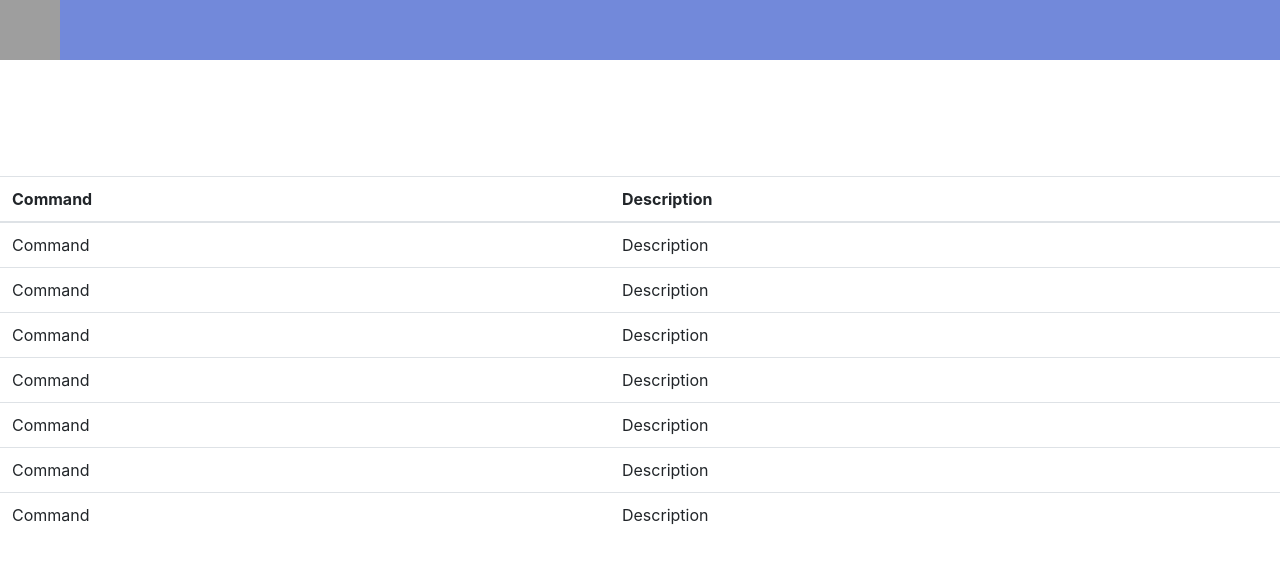
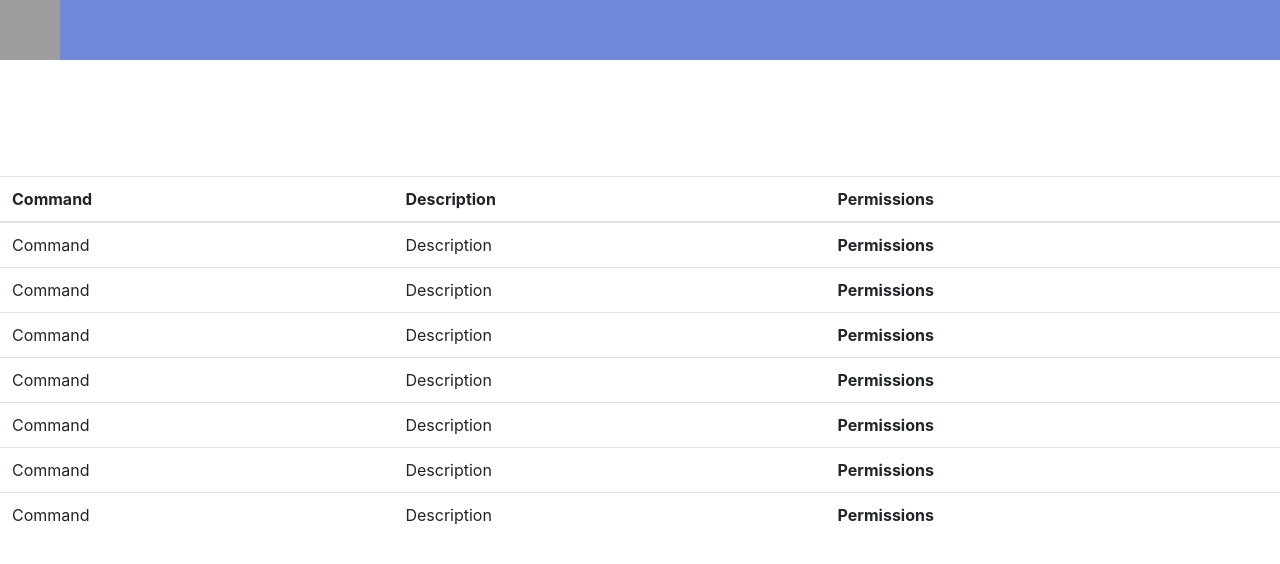
Before and after one commit to GhostuBot/ghostubot.github.io, a plain HTML site: page commands.html in a window 1280 px wide. Drawn offline with Linux system fonts and the light colour scheme; grey boxes are pictures that could not be loaded.

Commit message:
Update commands.html

```diff
--- a/commands.html
+++ b/commands.html
@@ -27,36 +27,44 @@ License: MIT
 							<tr>
 							<th>Command</th>
 							<th>Description</th>
+							<th>Permissions</th>
 							</tr>
 					         	</thead>
 						        <tbody>
 							<tr>
 							<td>Command</td>
 							<td>Description</td>
+							<th>Permissions</th>
 							</tr>
 							<tr>
 							<td>Command</td>
 							<td>Description</td>
+							<th>Permissions</th>
 							</tr>
 							<tr>
 							<td>Command</td>
 							<td>Description</td>
+							<th>Permissions</th>
 							</tr>
 							<tr>
 							<td>Command</td>
 							<td>Description</td>
+							<th>Permissions</th>
 							</tr>
 							<tr>
 							<td>Command</td>
 							<td>Description</td>
+							<th>Permissions</th>
 							</tr>
 							<tr>
 							<td>Command</td>
 							<td>Description</td>
+							<th>Permissions</th>
 							</tr>
 							<tr>
 							<td>Command</td>
 							<td>Description</td>
+							<th>Permissions</th>
 							</tr>
 						</tbody>
 					</table>
```
